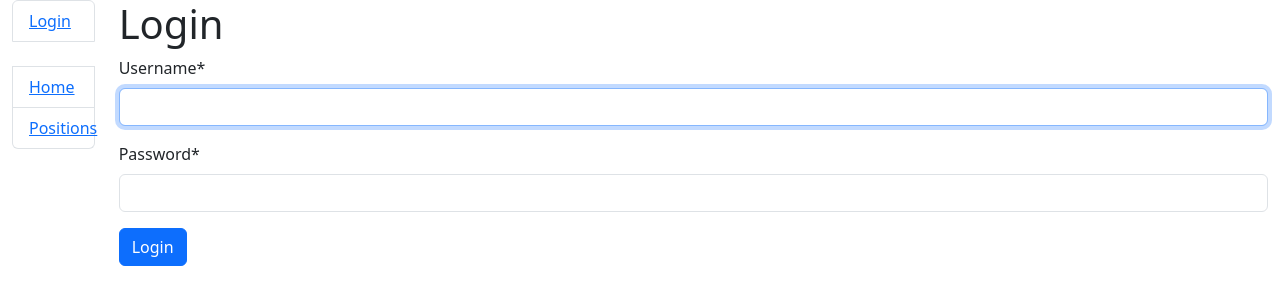
After one commit to Qbusik/task-flow, a Django app: page /accounts/login/ in a window 1280 px wide. The commit adds this page. Shown: the top 305 px of the page. Run offline with Django 5.2, Linux system fonts and the light colour scheme; some libraries are stand-ins or nearby versions.

Commit message:
add login logout html, login required for positions view

```diff
--- a/hub/views.py
+++ b/hub/views.py
@@ -1,3 +1,4 @@
+from django.contrib.auth.mixins import LoginRequiredMixin
 from django.shortcuts import render
 from django.views import generic
 
@@ -24,6 +25,6 @@ def index(request):
     return render(request, "hub/index.html", context=context)
 
 
-class PositionsListView(generic.ListView):
+class PositionsListView(LoginRequiredMixin, generic.ListView):
     model = Position
     context_object_name = "position_list"
--- a/task_flow/urls.py
+++ b/task_flow/urls.py
@@ -21,4 +21,5 @@ from django.urls import path, include
 urlpatterns = [
     path("admin/", admin.site.urls),
     path("", include("hub.urls", namespace="hub")),
+    path("accounts/", include("django.contrib.auth.urls")),
 ]
--- a/templates/includes/sidebar.html
+++ b/templates/includes/sidebar.html
@@ -1,4 +1,17 @@
 <ul class="sidebar-nav list-group">
+  {% if user.is_authenticated %}
+    <li class="list-group-item">User: <a href="{{ user.get_absolute_url }}">{{ user.get_username }}</a></li>
+    <li class="list-group-item">
+      <form method="post" action="{% url 'logout' %}">
+        {% csrf_token %}
+        <button type="submit" class="btn btn-link p-0">Logout</button>
+      </form>
+    </li>
+  {% else %}
+    <li class="list-group-item"><a href="{% url 'login' %}?next={{request.path}}">Login</a></li>
+  {% endif %}
+
+  <br>
   <li class="list-group-item"><a href="{% url 'hub:index' %}">Home</a></li>
   <li class="list-group-item"><a href="{% url 'hub:position-list' %}">Positions</a></li>
 </ul>
--- /dev/null
+++ b/templates/registration/login.html
@@ -0,0 +1,24 @@
+{% extends "base.html" %}
+{% load crispy_forms_filters %}
+
+{% block content %}
+
+{% if form.errors %}
+  <p>Your username and password didn't match. Please try again.</p>
+{% endif %}
+
+<h1>Login</h1>
+
+{% if next %}
+  <p>Please login to see this page.</p>
+{% endif %}
+
+<form method="post" action="{% url 'login' %}">
+  {% csrf_token %}
+  {{ form|crispy }}
+
+  <input type="submit" value="Login" class="btn btn-primary" />
+  <input type="hidden" name="next" value="{{ next }}" />
+</form>
+
+{% endblock %}
```
Also changed, not shown: templates/registration/logged_out.html (added, +7 -0 lines).
